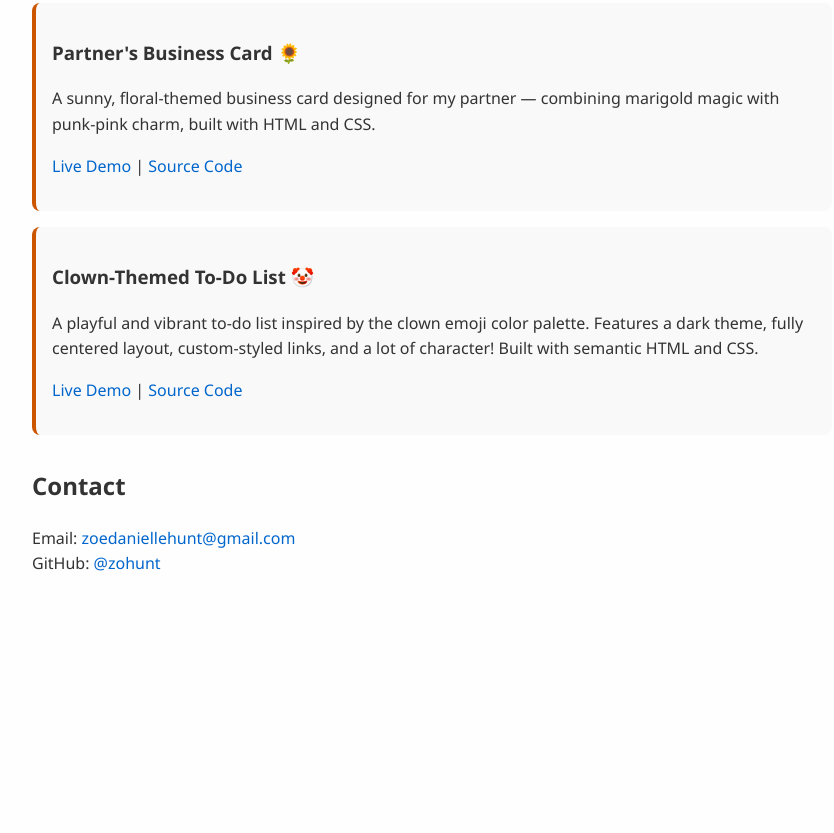
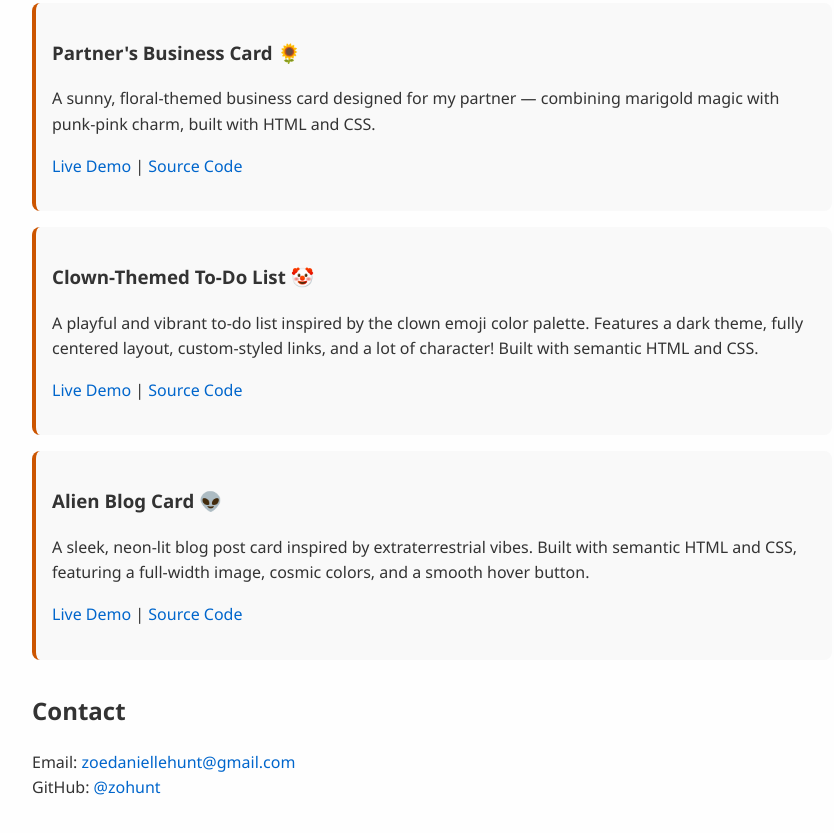
Before and after one commit to zohunt/Zoe-Hunt, a plain HTML site: page index.html in a window 1280 px wide. Shown: the part 1293-2126 px from the top of the page, without its empty margins (208-1042 px from the left). Before the commit the page ends 1934 px from the top, so only its background shows below. Drawn offline with Linux system fonts and the light colour scheme.

Commit message:
Update index.html

```diff
--- a/index.html
+++ b/index.html
@@ -110,6 +110,15 @@
   </p>
 </div>
 
+    <div class="project">
+  <h3>Alien Blog Card 👽</h3>
+  <p>A sleek, neon-lit blog post card inspired by extraterrestrial vibes. Built with semantic HTML and CSS, featuring a full-width image, cosmic colors, and a smooth hover button.</p>
+  <p>
+    <a href="https://zohunt.github.io/alien-blog/" target="_blank" rel="noopener noreferrer">Live Demo</a> |
+    <a href="https://github.com/zohunt/alien-blog" target="_blank" rel="noopener noreferrer">Source Code</a>
+  </p>
+</div>
+
     <!-- Add more projects here -->
 
   </section>
```
